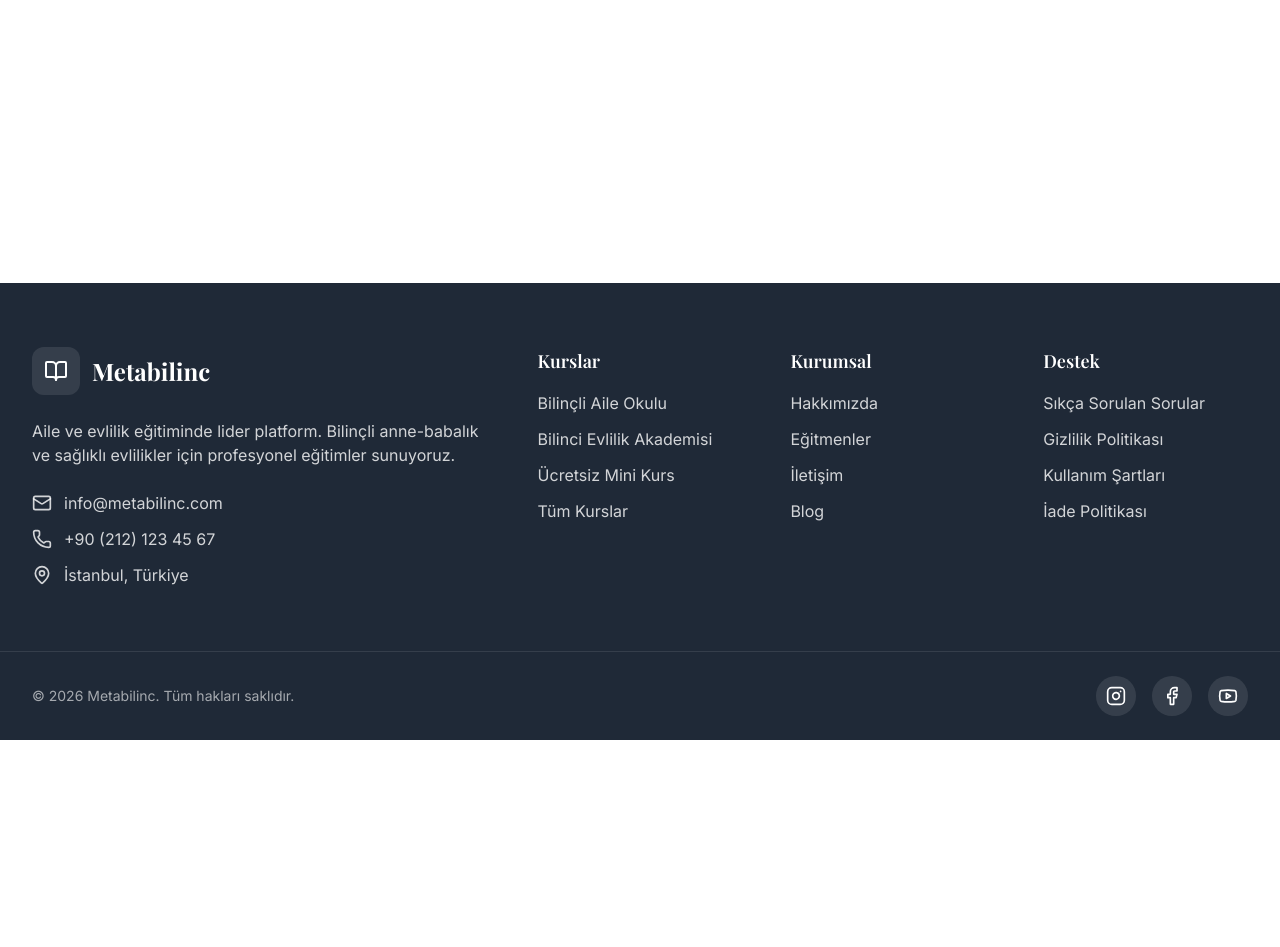
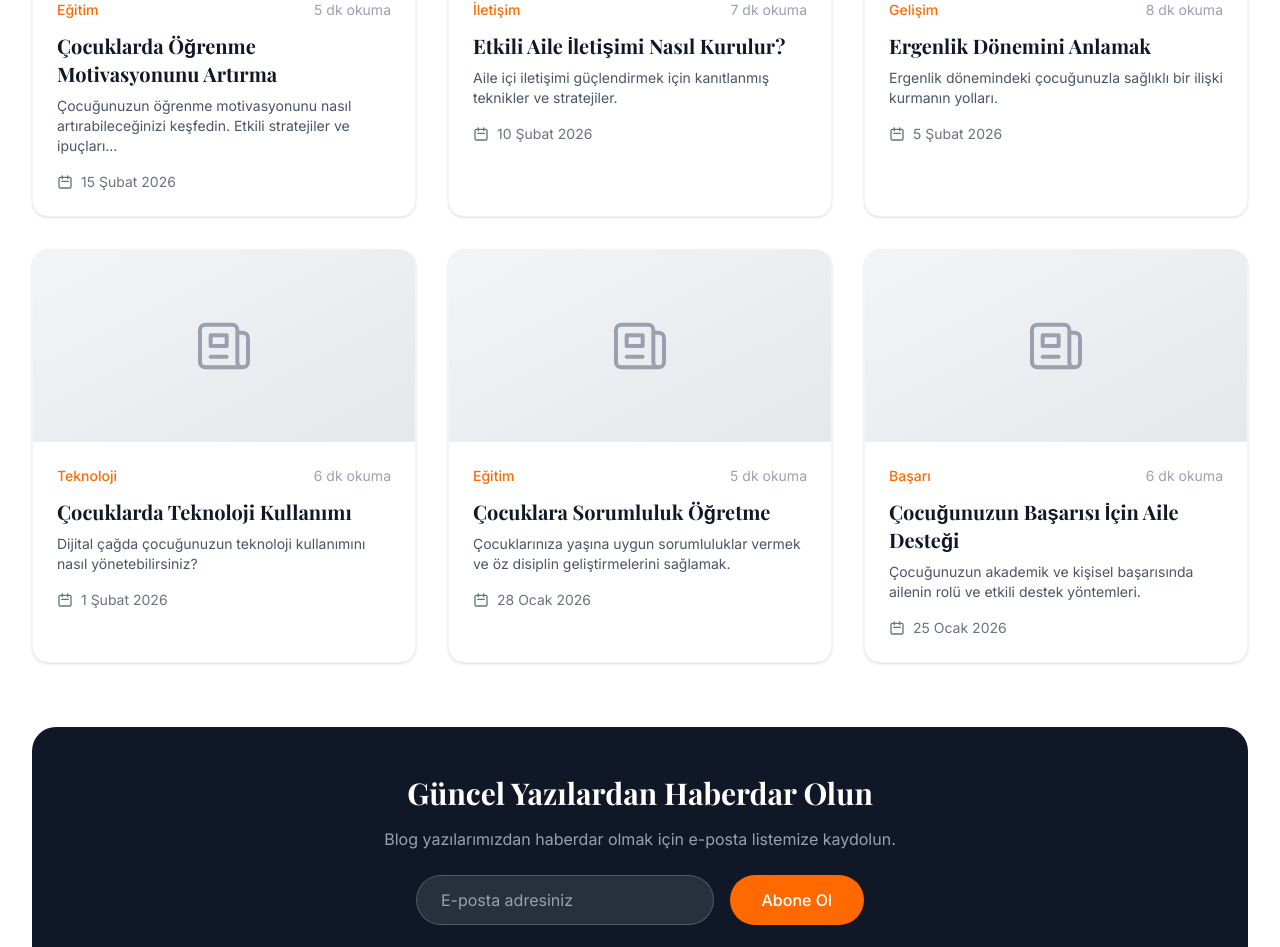
Before and after one commit to suleymandagli/metabilinc, a Next.js app: page /blog in a window 1280 px wide. Before the commit this address had no page. Shown: the part 517-1464 px from the top of the page. Before the commit the page ends 1257 px from the top, so only its background shows below. Built offline with nearby package versions, Linux system fonts and the light colour scheme; a web font is replaced by a local one.

Commit message:
Add blog page with sample articles and navigation link

```diff
--- /dev/null
+++ b/src/app/blog/page.tsx
@@ -0,0 +1,158 @@
+import Link from "next/link";
+import { Metadata } from "next";
+
+export const metadata: Metadata = {
+  title: "Blog | Metabilinc",
+  description: "Anne ve baba eğitimleri hakkında blog yazıları, ipuçları ve makaleler.",
+};
+
+const blogPosts = [
+  {
+    slug: "cocuklarda-ogrenme-motivasyonu",
+    title: "Çocuklarda Öğrenme Motivasyonunu Artırma",
+    excerpt: "Çocuğunuzun öğrenme motivasyonunu nasıl artırabileceğinizi keşfedin. Etkili stratejiler ve ipuçları...",
+    date: "15 Şubat 2026",
+    category: "Eğitim",
+    readTime: "5 dk okuma",
+  },
+  {
+    slug: "aile-iletisimi",
+    title: "Etkili Aile İletişimi Nasıl Kurulur?",
+    excerpt: "Aile içi iletişimi güçlendirmek için kanıtlanmış teknikler ve stratejiler.",
+    date: "10 Şubat 2026",
+    category: "İletişim",
+    readTime: "7 dk okuma",
+  },
+  {
+    slug: "ergenlik-donemi",
+    title: "Ergenlik Dönemini Anlamak",
+    excerpt: "Ergenlik dönemindeki çocuğunuzla sağlıklı bir ilişki kurmanın yolları.",
+    date: "5 Şubat 2026",
+    category: "Gelişim",
+    readTime: "8 dk okuma",
+  },
+  {
+    slug: "teknoloji-ve-cocuklar",
+    title: "Çocuklarda Teknoloji Kullanımı",
+    excerpt: "Dijital çağda çocuğunuzun teknoloji kullanımını nasıl yönetebilirsiniz?",
+    date: "1 Şubat 2026",
+    category: "Teknoloji",
+    readTime: "6 dk okuma",
+  },
+  {
+    slug: "sorumluluk-egitimi",
+    title: "Çocuklara Sorumluluk Öğretme",
+    excerpt: "Çocuklarınıza yaşına uygun sorumluluklar vermek ve öz disiplin geliştirmelerini sağlamak.",
+    date: "28 Ocak 2026",
+    category: "Eğitim",
+    readTime: "5 dk okuma",
+  },
+  {
+    slug: "basari-icin-aile-destegi",
+    title: "Çocuğunuzun Başarısı İçin Aile Desteği",
+    excerpt: "Çocuğunuzun akademik ve kişisel başarısında ailenin rolü ve etkili destek yöntemleri.",
+    date: "25 Ocak 2026",
+    category: "Başarı",
+    readTime: "6 dk okuma",
+  },
+];
+
+export default function BlogPage() {
+  return (
+    <div className="container-main py-16">
+      {/* Hero Section */}
+      <div className="text-center mb-16">
+        <span className="inline-block px-4 py-2 bg-orange-100 text-orange-600 rounded-full text-sm font-medium mb-4">
+          Blog
+        </span>
+        <h1 className="text-4xl md:text-5xl font-bold text-gray-900 mb-4">
+          Anne Baba <span className="text-orange-500">Blog</span>
+        </h1>
+        <p className="text-lg text-gray-600 max-w-2xl mx-auto">
+          Çocuk yetiştirme, eğitim ve aile içi iletişim hakkında uzman makaleleri ve güncel yazılar.
+        </p>
+      </div>
+
+      {/* Blog Grid */}
+      <div className="grid grid-cols-1 md:grid-cols-2 lg:grid-cols-3 gap-8">
+        {blogPosts.map((post) => (
+          <Link
+            key={post.slug}
+            href={`/blog/${post.slug}`}
+            className="group bg-white rounded-2xl overflow-hidden shadow-sm hover:shadow-xl transition-all duration-300 border border-gray-100"
+          >
+            {/* Image Placeholder */}
+            <div className="h-48 bg-gradient-to-br from-gray-100 to-gray-200 flex items-center justify-center group-hover:from-orange-100 group-hover:to-orange-200 transition-colors">
+              <svg
+                className="w-16 h-16 text-gray-400 group-hover:text-orange-400 transition-colors"
+                fill="none"
+                stroke="currentColor"
+                viewBox="0 0 24 24"
+              >
+                <path
+                  strokeLinecap="round"
+                  strokeLinejoin="round"
+                  strokeWidth={1.5}
+                  d="M19 20H5a2 2 0 01-2-2V6a2 2 0 012-2h10a2 2 0 012 2v1m2 13a2 2 0 01-2-2V7m2 13a2 2 0 002-2V9a2 2 0 00-2-2h-2m-4-3H9M7 16h6M7 8h6v4H7V8z"
+                />
+              </svg>
+            </div>
+
+            {/* Content */}
+            <div className="p-6">
+              <div className="flex items-center justify-between mb-3">
+                <span className="text-sm text-orange-500 font-medium">
+                  {post.category}
+                </span>
+                <span className="text-sm text-gray-400">{post.readTime}</span>
+              </div>
+              <h2 className="text-xl font-bold text-gray-900 mb-2 group-hover:text-orange-500 transition-colors">
+                {post.title}
+              </h2>
+              <p className="text-gray-600 text-sm mb-4">{post.excerpt}</p>
+              <div className="flex items-center text-gray-500 text-sm">
+                <svg
+                  className="w-4 h-4 mr-2"
+                  fill="none"
+                  stroke="currentColor"
+                  viewBox="0 0 24 24"
+                >
+                  <path
+                    strokeLinecap="round"
+                    strokeLinejoin="round"
+                    strokeWidth={2}
+                    d="M8 7V3m8 4V3m-9 8h10M5 21h14a2 2 0 002-2V7a2 2 0 00-2-2H5a2 2 0 00-2 2v12a2 2 0 002 2z"
+                  />
+                </svg>
+                {post.date}
+              </div>
+            </div>
+          </Link>
+        ))}
+      </div>
+
+      {/* Newsletter CTA */}
+      <div className="mt-16 bg-gray-900 rounded-3xl p-8 md:p-12 text-center">
+        <h2 className="text-2xl md:text-3xl font-bold text-white mb-4">
+          Güncel Yazılardan Haberdar Olun
+        </h2>
+        <p className="text-gray-400 mb-6 max-w-xl mx-auto">
+          Blog yazılarımızdan haberdar olmak için e-posta listemize kaydolun.
+        </p>
+        <form className="flex flex-col sm:flex-row gap-4 max-w-md mx-auto">
+          <input
+            type="email"
+            placeholder="E-posta adresiniz"
+            className="flex-1 px-6 py-3 rounded-full bg-white/10 border border-white/20 text-white placeholder-gray-400 focus:outline-none focus:ring-2 focus:ring-orange-500"
+          />
+          <button
+            type="submit"
+            className="px-8 py-3 bg-orange-500 text-white font-medium rounded-full hover:bg-orange-600 transition-colors"
+          >
+            Abone Ol
+          </button>
+        </form>
+      </div>
+    </div>
+  );
+}
--- a/src/components/layout/Header.tsx
+++ b/src/components/layout/Header.tsx
@@ -18,6 +18,7 @@ const navigation = [
   },
   { name: "Hakkımızda", href: "/hakkimizda" },
   { name: "İletişim", href: "/iletisim" },
+  { name: "Blog", href: "/blog" },
 ];
 
 export function Header() {
```
